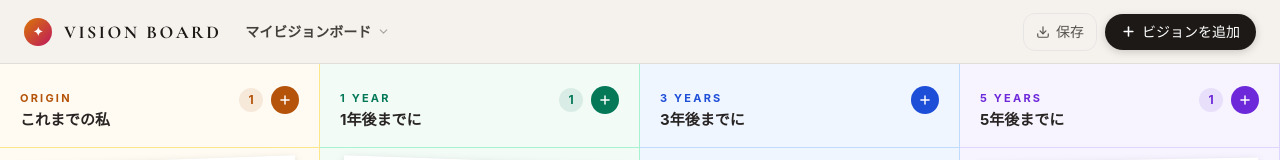
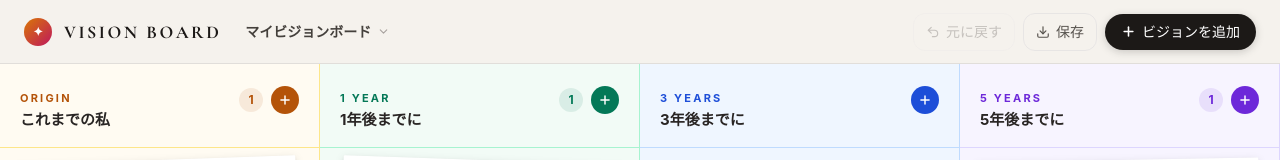
Before and after one commit to koko-55-prog/vision-board-v2, a Next.js app: page / in a window 1280 px wide. Shown: the top 160 px of the page. Built offline with nearby package versions, Linux system fonts and the light colour scheme; grey boxes are pictures that could not be loaded.

Commit message:
feat: undo history (Cmd+Z) for delete / move / edit / add

```diff
--- a/components/Header.tsx
+++ b/components/Header.tsx
@@ -1,6 +1,6 @@
 'use client'
 
-import { Plus, Download, ChevronDown, Loader2 } from 'lucide-react'
+import { Plus, Download, ChevronDown, Loader2, Undo2 } from 'lucide-react'
 
 interface HeaderProps {
   boardName: string
@@ -8,9 +8,12 @@ interface HeaderProps {
   onBoardManagerClick: () => void
   onDownload: () => void
   isDownloading: boolean
+  onUndo: () => void
+  canUndo: boolean
+  undoCount: number
 }
 
-export function Header({ boardName, onAddClick, onBoardManagerClick, onDownload, isDownloading }: HeaderProps) {
+export function Header({ boardName, onAddClick, onBoardManagerClick, onDownload, isDownloading, onUndo, canUndo, undoCount }: HeaderProps) {
   return (
     <header
       className="flex-shrink-0 flex items-center justify-between px-6 border-b gap-3"
@@ -52,6 +55,22 @@ export function Header({ boardName, onAddClick, onBoardManagerClick, onDownload,
 
       {/* Right: actions */}
       <div className="flex items-center gap-2 flex-shrink-0">
+        {/* Undo */}
+        <button
+          onClick={onUndo}
+          disabled={!canUndo}
+          className="relative flex items-center gap-1.5 px-3 py-2 rounded-xl border border-stone-200 text-sm font-medium text-stone-600 hover:bg-stone-50 disabled:opacity-30 disabled:cursor-not-allowed transition-all"
+          title="元に戻す (⌘Z)"
+        >
+          <Undo2 size={14} />
+          <span className="hidden sm:inline">元に戻す</span>
+          {canUndo && (
+            <span className="absolute -top-1.5 -right-1.5 w-4 h-4 rounded-full bg-stone-700 text-white text-[9px] font-bold flex items-center justify-center">
+              {undoCount > 9 ? '9+' : undoCount}
+            </span>
+          )}
+        </button>
+
         {/* Download */}
         <button
           onClick={onDownload}
--- a/components/VisionBoard.tsx
+++ b/components/VisionBoard.tsx
@@ -73,22 +73,56 @@ export function VisionBoard() {
     return () => clearTimeout(saveTimer.current)
   }, [cards, boardName, activeBoardId, isLoaded])
 
+  // ── Undo history ──────────────────────────────────────────────────────────
+  const cardsRef = useRef<VisionCard[]>(cards)
+  useEffect(() => { cardsRef.current = cards }, [cards])
+
+  const undoStackRef = useRef<VisionCard[][]>([])
+  const [undoCount, setUndoCount] = useState(0)
+
+  const pushUndo = useCallback(() => {
+    undoStackRef.current = [...undoStackRef.current.slice(-29), [...cardsRef.current]]
+    setUndoCount(undoStackRef.current.length)
+  }, [])
+
+  const undo = useCallback(() => {
+    if (undoStackRef.current.length === 0) return
+    const previous = undoStackRef.current.pop()!
+    setUndoCount(undoStackRef.current.length)
+    setCards(previous)
+  }, [])
+
+  useEffect(() => {
+    const handleKeyDown = (e: KeyboardEvent) => {
+      if ((e.metaKey || e.ctrlKey) && e.key === 'z' && !e.shiftKey) {
+        e.preventDefault()
+        undo()
+      }
+    }
+    window.addEventListener('keydown', handleKeyDown)
+    return () => window.removeEventListener('keydown', handleKeyDown)
+  }, [undo])
+
   // ── Card operations ───────────────────────────────────────────────────────
   const addCard = useCallback((data: Omit<VisionCard, 'id' | 'createdAt' | 'rotation'>) => {
+    pushUndo()
     setCards(prev => [...prev, { ...data, id: `card-${genId()}`, rotation: ROTATIONS[Math.floor(Math.random() * ROTATIONS.length)], createdAt: new Date() }])
-  }, [])
+  }, [pushUndo])
 
   const editCard = useCallback((cardId: string, updates: Omit<VisionCard, 'id' | 'createdAt' | 'rotation'>) => {
+    pushUndo()
     setCards(prev => prev.map(c => c.id === cardId ? { ...c, ...updates } : c))
-  }, [])
+  }, [pushUndo])
 
   const moveCard = useCallback((cardId: string, laneId: LaneId) => {
+    pushUndo()
     setCards(prev => prev.map(c => c.id === cardId ? { ...c, laneId } : c))
-  }, [])
+  }, [pushUndo])
 
   const deleteCard = useCallback((cardId: string) => {
+    pushUndo()
     setCards(prev => prev.filter(c => c.id !== cardId))
-  }, [])
+  }, [pushUndo])
 
   // ── Modal helpers ─────────────────────────────────────────────────────────
   const openModal = useCallback((laneId?: LaneId) => {
@@ -204,6 +238,9 @@ export function VisionBoard() {
         onBoardManagerClick={() => setShowBoardManager(true)}
         onDownload={handleDownload}
         isDownloading={isDownloading}
+        onUndo={undo}
+        canUndo={undoCount > 0}
+        undoCount={undoCount}
       />
 
       <main style={{ flex: 1, overflow: 'hidden', minHeight: 0 }}>
```
Also changed, not shown: 1 other file (tests, documents, lock files or other folders).
